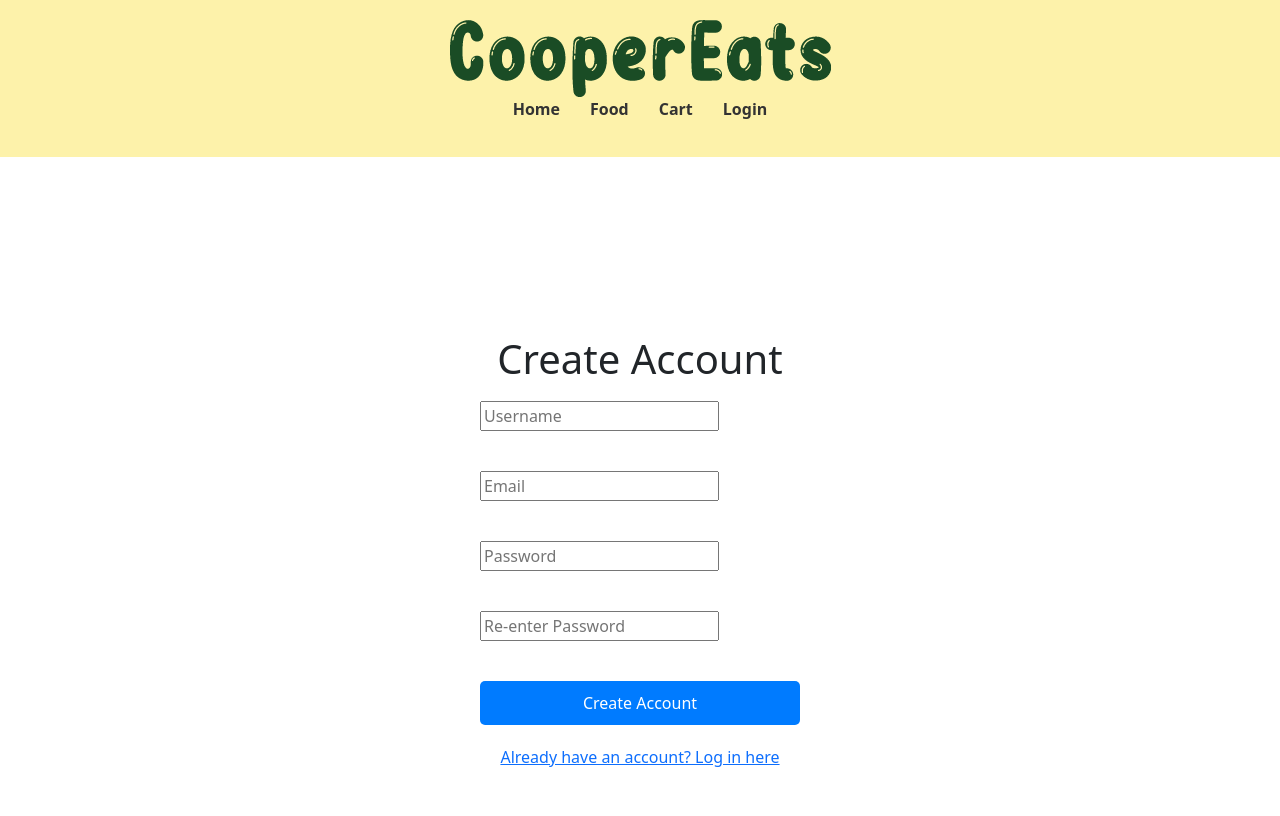
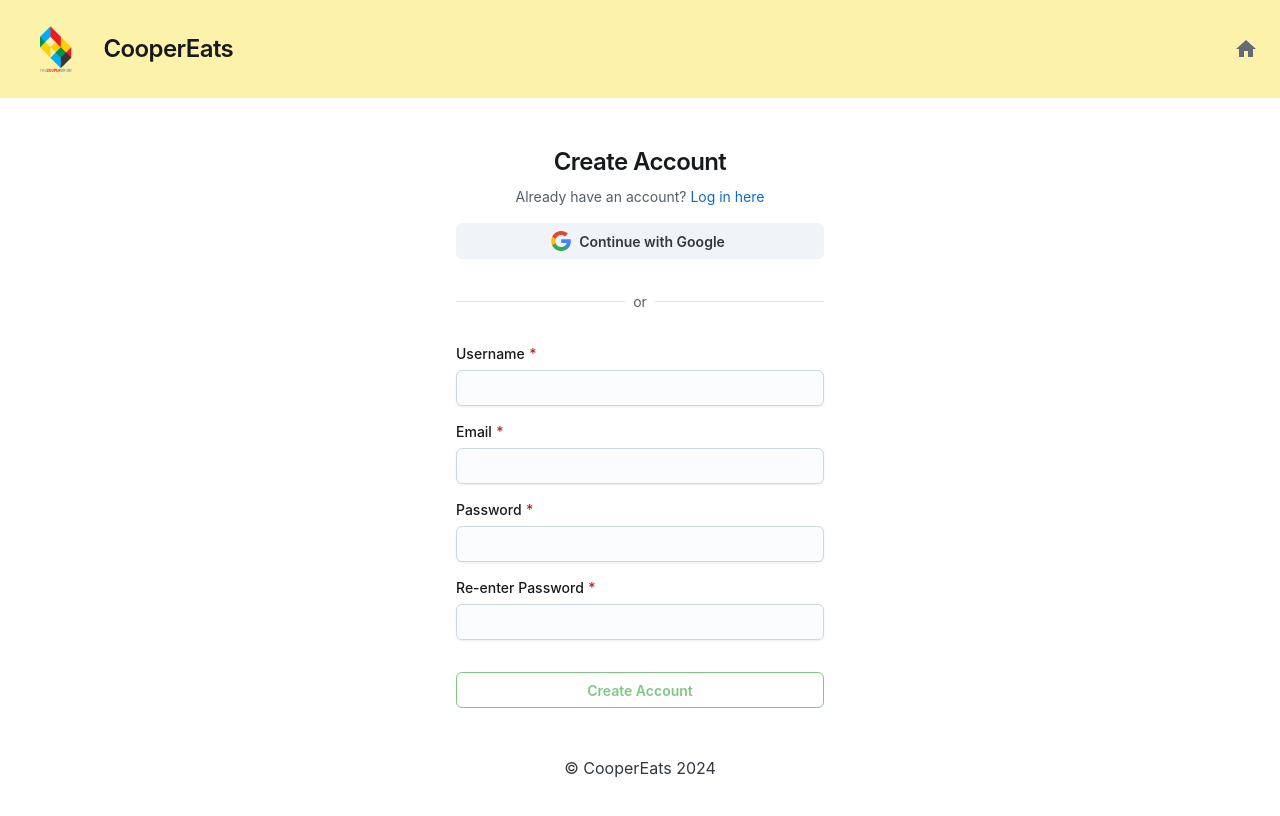
Before and after one commit to justyoyo123/CooperEats, a React (Create React App) app in the folder coopereats-app/: page /create-account in a window 1280 px wide. Shown: the top 816 px of the page. Built offline with nearby package versions, Linux system fonts and the light colour scheme; no server answers.

Commit message:
Improved UI for login and account creation

```diff
--- a/coopereats-app/src/App.js
+++ b/coopereats-app/src/App.js
@@ -64,7 +64,7 @@ function App() {
         <div className="App">
           <Routes>
             <Route path="/login" element={<LoginPage />} />
-            {/* For all other routes, show the header */}
+            <Route path="/create-account" element={<CreateAccountPage />} />
             <Route
               path="*"
               element={
@@ -72,7 +72,6 @@ function App() {
                   <Header user={user} onSignOut={handleSignOut} />
                   <Routes>
                     <Route path="/" element={<HomePage />} />
-                    <Route path="/create-account" element={<CreateAccountPage />} />
                     <Route path="/cart" element={<CartPage />} />
                     <Route path="/food" element={<FoodPage />} />
                     <Route path="/payment" element={<PaymentPage />} />
--- a/coopereats-app/src/components/CreateAccount/CreateAccountPage.js
+++ b/coopereats-app/src/components/CreateAccount/CreateAccountPage.js
@@ -1,7 +1,26 @@
 import React, { useState } from 'react';
-import { Link, useNavigate } from 'react-router-dom';
+import { Link as RouterLink, useNavigate } from 'react-router-dom';
 import { getAuth, createUserWithEmailAndPassword } from 'firebase/auth';
-import axios from 'axios'; // Import axios
+import axios from 'axios';
+import GoogleLogin from './../Login/GoogleLogin';
+import { IconButton } from '@mui/joy';
+import HomeIcon from '@mui/icons-material/Home';
+
+import {
+  CssVarsProvider,
+  CssBaseline,
+  GlobalStyles,
+  Box,
+  Typography,
+  Button,
+  Checkbox,
+  FormControl,
+  FormLabel,
+  Input,
+  Stack,
+  Divider,
+  Link
+} from '@mui/joy';
 
 
 const CreateAccountPage = () => {
@@ -9,10 +28,9 @@ const CreateAccountPage = () => {
   const [password, setPassword] = useState('');
   const [confirmPassword, setConfirmPassword] = useState('');
   const [error, setError] = useState('');
-  const [fullName, setFullName] = useState(''); // Add full name state
-  const [phoneNumber, setPhoneNumber] = useState(''); // Add phone number state
-  const [userName, setUserName] = useState(''); // Add userName state
-
+  const [fullName, setFullName] = useState('');
+  const [phoneNumber, setPhoneNumber] = useState('');
+  const [userName, setUserName] = useState('');
   const navigate = useNavigate();
 
   const createAccount = async () => {
@@ -22,23 +40,22 @@ const CreateAccountPage = () => {
         return;
       }
 
-      // First, create a user in Firebase
-      const userCredential = await createUserWithEmailAndPassword(getAuth(), email, password);
+      const auth = getAuth();
+      const userCredential = await createUserWithEmailAndPassword(auth, email, password);
       const firebaseUid = userCredential.user.uid;
-      // Then, create a user in the backend database
+
       const backendUser = {
-        userName: userName,
-        email: email,
-        password: password, // You might want to hash the password or handle it differently
-        fullName: fullName,
-        phoneNumber: phoneNumber,
-        firebaseUid: firebaseUid, // Add the Firebase UID to the user object
+        userName,
+        email,
+        fullName,
+        phoneNumber,
+        firebaseUid,
       };
+
       const response = await axios.post('http://localhost:8080/api/users', backendUser);
 
-      // Check the response from backend
       if (response.status === 200) {
-        navigate('/'); // Navigate to home on successful account creation
+        navigate('/');
       } else {
         setError('Failed to create user in backend');
       }
@@ -47,48 +64,134 @@ const CreateAccountPage = () => {
     }
   };
 
+  // Handle home navigation
+  const handleGoHome = () => {
+    navigate('/');
+  };
+
+
   return (
-    <div className="create-account-container">
-      <div className="create-account-form">
-        <h1>Create Account</h1>
-        {error && <p className="error">{error}</p>}
-        <div className="input-group">
-          <input
-            placeholder="Username"
-            value={userName}
-            onChange={e => setUserName(e.target.value)}
-          />
-        </div>
-        <div className="input-group">
-          <input
-            placeholder="Email"
-            value={email}
-            onChange={e => setEmail(e.target.value)}
-          />
-        </div>
-        <div className="input-group">
-          <input
-            type="password"
-            placeholder="Password"
-            value={password}
-            onChange={e => setPassword(e.target.value)}
-          />
-        </div>
-        <div className="input-group">
-          <input
-            type="password"
-            placeholder="Re-enter Password"
-            value={confirmPassword}
-            onChange={e => setConfirmPassword(e.target.value)}
-          />
-        </div>
-        <button onClick={createAccount}>Create Account</button>
-        <p>
-          <Link to="/login">Already have an account? Log in here</Link>
-        </p>
-      </div>
-    </div>
+    <CssVarsProvider defaultMode="dark" disableTransitionOnChange>
+      <CssBaseline />
+      <GlobalStyles
+        styles={{
+          ':root': {
+            '--Form-maxWidth': '800px',
+            '--Transition-duration': '0.4s',
+          },
+        }}
+      />
+      <Box
+        sx={{
+          display: 'flex',
+          flexDirection: 'column',
+          alignItems: 'center',
+          width: '100%',
+          overflowX: 'hidden',
+        }}
+      >
+        {/* Header with Color Scheme Toggle */}
+        <Box component="header" sx={{
+          width: '100%',
+          display: 'flex',
+          justifyContent: 'space-between',
+          alignItems: 'center',
+          py: 3,
+          px: 2,
+        }}>
+          <Box sx={{ display: 'flex', alignItems: 'center', gap: 1 }}>
+            {/* Logo Image */}
+            <Box
+              component="img"
+              src="/images/design/TheCooperUnion_logo.png"
+              alt="CooperEats Logo"
+              sx={{ width: 'auto', height: 50 }}
+            />
+            <Typography level="h3">CooperEats</Typography>
+          </Box>
+
+          {/* Home Icon Button */}
+          <IconButton
+            aria-label="home"
+            onClick={handleGoHome}
+          >
+            <HomeIcon />
+          </IconButton>
+
+        </Box>
+
+        {/* Main content area */}
+        <Box
+          sx={{
+            width: '100%',
+            maxWidth: '400px',
+            display: 'flex',
+            flexDirection: 'column',
+            alignItems: 'center',
+            p: 2,
+          }}
+        >
+          {/* Stack for Google Singup */}
+          <Stack gap={2} sx={{ width: '100%', maxWidth: '400px', my: 4 }}>
+            <Stack gap={1}>
+              <Typography component="h1" level="h3">
+                Create Account
+              </Typography>
+              <Typography level="body-sm">
+                Already have an account?{' '}
+                <Link component={RouterLink} to="/login" underline="hover">
+                  Log in here
+                </Link>
+              </Typography>
+            </Stack>
+            <GoogleLogin />
+            <Divider sx={{ my: 2 }}>or</Divider>
+            {error && <Typography color="danger">{error}</Typography>}
+
+            {/* Username, Email, Password Input Fields */}
+            <FormControl required>
+              <FormLabel>Username</FormLabel>
+              <Input type="text" name="username" value={userName} onChange={(e) => setUserName(e.target.value)} />
+            </FormControl>
+            <FormControl required>
+              <FormLabel>Email</FormLabel>
+              <Input type="email" name="email" value={email} onChange={(e) => setEmail(e.target.value)} />
+            </FormControl>
+            <FormControl required>
+              <FormLabel>Password</FormLabel>
+              <Input type="password" name="password" value={password} onChange={(e) => setPassword(e.target.value)} />
+            </FormControl>
+            <FormControl required>
+              <FormLabel>Re-enter Password</FormLabel>
+              <Input type="password" name="confirmPassword" value={confirmPassword} onChange={(e) => setConfirmPassword(e.target.value)} />
+            </FormControl>
+
+            <Button
+              fullWidth variant="outlined"
+              sx={{
+                mt: 2,
+                borderColor: '#81c784',
+                color: '#81c784',
+                '&:hover': {
+                  backgroundColor: 'rgba(129, 200, 132, 0.04)',
+                  borderColor: '#81c784',
+                },
+              }}
+              onClick={createAccount}
+            >
+              Create Account
+            </Button>
+
+          </Stack>
+          {/* Footer */}
+          <Box component="footer" sx={{ py: 2, width: '100%', textAlign: 'center' }}>
+            <Typography level="body2">© CooperEats {new Date().getFullYear()}</Typography>
+          </Box>
+        </Box>
+      </Box>
+    </CssVarsProvider>
   );
+
 };
 
 export default CreateAccountPage;
--- a/coopereats-app/src/components/Login/GoogleLogin.js
+++ b/coopereats-app/src/components/Login/GoogleLogin.js
@@ -3,18 +3,16 @@ import { useAuth } from '../../contexts/AuthContext';
 import axios from "axios";
 import { Button } from '@mui/joy';
 import GoogleIcon from './GoogleIcon';
-import { useNavigate } from 'react-router-dom'; // Import useNavigate
+import { useNavigate } from 'react-router-dom';
 
 export default function GoogleLogin() {
     const { signInWithGoogle } = useAuth();
-    const navigate = useNavigate(); // Create an instance of useNavigate
+    const navigate = useNavigate();
 
     async function handleGoogleLogin() {
         try {
             const result = await signInWithGoogle();
             const firebaseUser = result.user;
-
-            // Extracting username from email by taking the substring before '@'
             const username = firebaseUser.email.substring(0, firebaseUser.email.lastIndexOf("@"));
 
             // Check if user already exists in the backend by their Firebase UID
--- a/coopereats-app/src/components/Login/LoginPage.js
+++ b/coopereats-app/src/components/Login/LoginPage.js
@@ -3,6 +3,9 @@ import { Link as RouterLink, useNavigate } from 'react-router-dom';
 import { signInWithEmailAndPassword, getAuth } from 'firebase/auth';
 import useUser from '../../hooks/useUser';
 import GoogleLogin from './GoogleLogin';
+import { IconButton } from '@mui/joy';
+import HomeIcon from '@mui/icons-material/Home';
+
 
 import {
     CssVarsProvider,
@@ -27,7 +30,7 @@ const LoginPage = () => {
     const [password, setPassword] = useState('');
     const [error, setError] = useState('');
     const navigate = useNavigate();
-    const { mode, setMode } = useColorScheme(); // Declare mode and setMode using useColorScheme
+    const { mode, setMode } = useColorScheme();
     const { setUser, setUserId } = useUser();
 
     const logIn = async () => {
@@ -42,6 +45,11 @@ const LoginPage = () => {
         }
     };
 
+
+    // Handle home navigation
+    const handleGoHome = () => {
+        navigate('/');
+    };
 
 
     return (
@@ -70,51 +78,51 @@ const LoginPage = () => {
                 sx={{
                     display: 'flex',
                     flexDirection: 'column',
+                    width: '100%',
+                    justifyContent: 'center',
                     alignItems: 'center',
-                    width: '100%',
-                    overflowX: 'hidden',
                 }}
             >
 
-                {/* Header with Logo */}
+                {/* Header with Color Scheme Toggle */}
                 <Box
                     component="header"
                     sx={{
                         width: '100%',
                         display: 'flex',
                         justifyContent: 'space-between',
+                        alignItems: 'center',
                         py: 3,
                         px: 2,
                     }}
                 >
-                    <Typography level="h3"
-                        sx={{
-                            display: 'flex',
-                            alignItems: 'center',
-                            gap: 1
-                        }}
-                    >
+                    <Box sx={{ display: 'flex', alignItems: 'center', gap: 1 }}>
                         {/* Logo Image */}
                         <Box
                             component="img"
                             src="/images/design/TheCooperUnion_logo.png"
                             alt="CooperEats Logo"
-                            sx={{
-                                width: 'auto', height: 50
-                            }}
+                            sx={{ width: 'auto', height: 50 }}
                         />
-                        CooperEats
-                    </Typography>
+                        <Typography level="h3">CooperEats</Typography>
+                    </Box>
+                    {/* Home Icon Button */}
+                    <IconButton
+                        aria-label="home"
+                        onClick={handleGoHome}
+                    >
+                        <HomeIcon />
+                    </IconButton>
                 </Box>
                 {/* Main content area */}
                 <Box
                     sx={{
-                        width: '100%', // This makes sure the container takes the full width
-                        maxWidth: '400px', // This sets the maximum width of the box
+                        width: '100%',
+                        maxWidth: '400px',
                         display: 'flex',
                         flexDirection: 'column',
-                        alignItems: 'center', // This aligns children (stacks) to center
-                        p: 2, // Padding around the content
+                        alignItems: 'center',
+                        p: 2,
                     }}
                 >
 
@@ -125,31 +133,38 @@ const LoginPage = () => {
                                 Sign in
                             </Typography>
                             <Typography level="body-sm">
-                                New to CooeprEats?{' '}
+                                New to CooperEats?{' '}
                                 <Link component={RouterLink} to="/create-account" underline="hover">
                                     Sign up!
                                 </Link>
                             </Typography>
                         </Stack>
                         <GoogleLogin />
-
-
-                        {/* Divider with "or" text */}
                         <Divider sx={{ my: 2 }}>or</Divider>
 
                         {/* Email and Password Input Fields */}
                         <FormControl required>
                             <FormLabel>Email</FormLabel>
-                            <Input type="email" name="email" value={email} onChange={(e) => setEmail(e.target.value)} />
+                            <Input type="email" name="email" value={email} onChange={e => setEmail(e.target.value)} />
                         </FormControl>
-                        <FormControl required>
+                        <FormControl required sx={{ mt: 2 }}> {/* Added space */}
                             <FormLabel>Password</FormLabel>
-                            <Input type="password" name="password" value={password} onChange={(e) => setPassword(e.target.value)} />
+                            <Input type="password" name="password" value={password} onChange={e => setPassword(e.target.value)} />
                         </FormControl>
-                        <Stack direction="row" justifyContent="space-between">
-                            <Checkbox size="sm" label="Remember me" name="persistent" />
-                        </Stack>
-                        <Button fullWidth type="submit" onClick={logIn}>
+                        {/* Removed Checkbox for "Remember me" */}
+                        <Button
+                            fullWidth variant="outlined"
+                            sx={{
+                                mt: 2, // Added more space before the button
+                                borderColor: '#81c784',
+                                color: '#81c784',
+                                '&:hover': {
+                                    backgroundColor: 'rgba(129, 200, 132, 0.04)',
+                                    borderColor: '#81c784',
+                                },
+                            }}
+                            onClick={logIn}
+                        >
                             Sign In
                         </Button>
                     </Stack>
--- /dev/null
+++ b/package.json
@@ -0,0 +1,5 @@
+{
+  "dependencies": {
+    "@mui/icons-material": "^5.15.15"
+  }
+}
```
